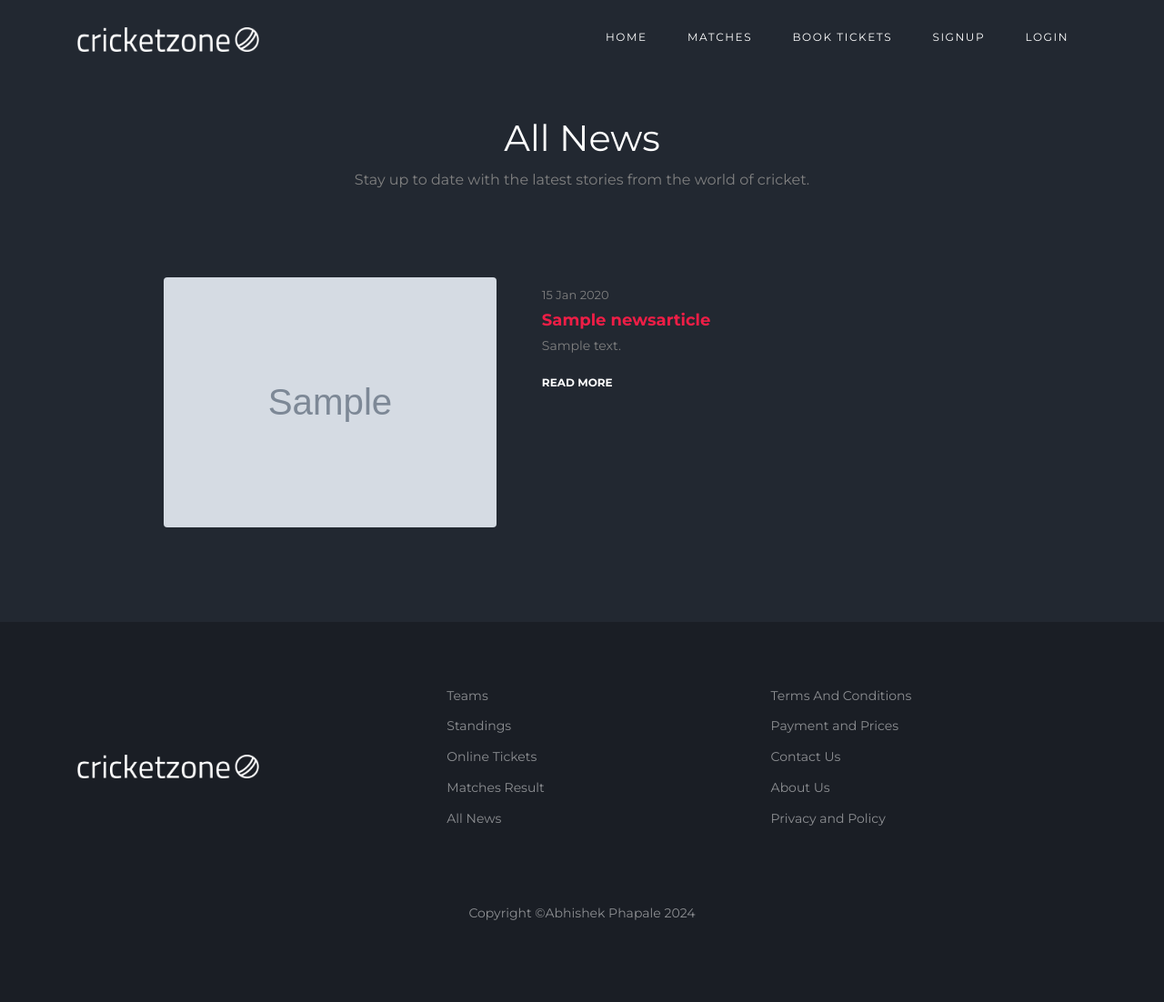
After one commit to Abhishekp44/CricketZone, a Django app: page /news/ in a window 1280 px wide. The commit adds this page. Shown: the whole page at 91% size. Run offline with Django 5.2, Linux system fonts and the light colour scheme; tables that the repository leaves empty hold one stand-in row (values such as "Sample post"); grey boxes marked "Sample" are stand-in pictures; some libraries are stand-ins or nearby versions; some web fonts are replaced.

Commit message:
news and footer update

```diff
--- a/cricketapp/urls.py
+++ b/cricketapp/urls.py
@@ -10,6 +10,7 @@ from django.contrib.auth import views as auth_views
 urlpatterns = [
     path('home', views.home, name='home'),
     path('about/', views.about_us, name='about_us'),
+    path('news/', views.all_news, name='all_news'),
     path('news/<int:article_id>/', views.news_detail, name='news_detail'),
     path('profile/', views.user_profile, name='user_profile'),
     path('profile/edit/', views.edit_profile, name='edit_profile'),
--- a/cricketapp/views.py
+++ b/cricketapp/views.py
@@ -216,6 +216,15 @@ def home(request):
         'articles': latest_news
     }
     return render(request, 'index.html',context)
+
+def all_news(request):
+    # This new view gets ALL articles
+    all_articles = NewsArticle.objects.all().order_by('-date')
+
+    context = {
+        'articles': all_articles
+    }
+    return render(request, 'all_news.html', context)
 
 def news_detail(request, article_id):
     article = get_object_or_404(NewsArticle, id=article_id)
--- /dev/null
+++ b/templates/all_news.html
@@ -0,0 +1,41 @@
+{% extends 'base.html' %}
+{% load static %}
+{% block 'main' %}
+
+<div class="site-section">
+  <div class="container">
+
+    <div class="row my-5">
+      <div class="col-12 title-section" style="text-align: center;">
+        <h1>All News</h1>
+        <p>Stay up to date with the latest stories from the world of cricket.</p>
+      </div>
+    </div>
+    <div class="row justify-content-center">
+
+      <div class="col-lg-10">
+
+        <div class="news-post-holder">
+          {% for article in articles %}
+
+          <div class="mb-4">
+            <div class="row">
+              <div class="col-md-5">
+                <img class="img-fluid rounded" src="{{ article.image.url }}" alt="{{ article.title }}">
+              </div>
+              <div class="col-md-7">
+                <div class="news-post-detail">
+                  <span class="date">{{ article.date|date:"d M Y" }}</span>
+                  <h2><a href="{% url 'news_detail' article.id %}">{{ article.title }}</a></h2>
+                  <p>{{ article.content|truncatewords:30 }}</p>
+                  <p><a href="{% url 'news_detail' article.id %}" class="more light">Read More</a></p>
+                </div>
+              </div>
+            </div>
+          </div>
+          {% empty %}
+          <p>No news articles found.</p>
+          {% endfor %}
+        </div>
+      </div>
+      </div> </div> </div> {% endblock 'main' %}
--- a/templates/footer.html
+++ b/templates/footer.html
@@ -11,30 +11,29 @@
           </div>
           </div>
         </div>
-        <div class="col-lg-4 d-flex justify-content-center">
+
+        <div class="col-lg-4 d-flex justify-content-md-center">
           <div class="widget mb-3">
             <ul class="list-unstyled links">
               <li><a href="/teams">Teams</a></li>
               <li><a href="/standings">Standings</a></li>
               <li><a href="/tickets">Online Tickets</a></li>
               <li><a href="/matches">Matches Result</a></li>
+              <li><a href="{% url 'all_news' %}">All News</a></li>
             </ul>
           </div>
         </div>
-        <div class="col-lg-4 d-flex justify-content-center">
+
+        <div class="col-lg-4 d-flex justify-content-md-center">
           <div class="widget mb-3">
             <ul class="list-unstyled links">
               <li><a href="#">Terms And Conditions</a></li>
               <li><a href="#">Payment and Prices</a></li>
               <li><a href="#">Contact Us</a></li>
-              <li><a href="#">About Us</a></li>
-              <li><a href="#">Privacy and Policy</a></li>
+              <li><a href="{% url 'about_us' %}">About Us</a></li> <li><a href="#">Privacy and Policy</a></li>
             </ul>
           </div>
         </div>
-
-
-
 
       </div>
 
@@ -42,10 +41,8 @@
         <div class="col-md-12">
           <div class=" pt-5">
             <p>
-              <!-- Link back to Colorlib can't be removed. Template is licensed under CC BY 3.0. -->
               Copyright &copy;Abhishek Phapale 2024
-              <!-- Link back to Colorlib can't be removed. Template is licensed under CC BY 3.0. -->
-            </p>
+              </p>
           </div>
         </div>
 
@@ -56,8 +53,6 @@
 
 
 </div>
-<!-- .site-wrap -->
-
 <script src="{% static 'js/jquery-3.3.1.min.js' %}"></script>
 <script src="{% static 'js/jquery-migrate-3.0.1.min.js' %}"></script>
 <script src="{% static 'js/jquery-ui.js' %}"></script>
--- a/templates/index.html
+++ b/templates/index.html
@@ -56,6 +56,11 @@
           {% empty %}
           <p>No news articles found.</p>
           {% endfor %}
+        </div>
+        <div class="row">
+          <div class="col-12 text-center mt-4">
+            <a href="{% url 'all_news' %}" class="btn btn-primary py-3 px-4">View All News</a>
+          </div>
         </div>
       </div>
       <!-- ========= End of 8/12 Column ========= -->
```
Also changed, not shown: templates/matches.html (+84 -19 lines).
